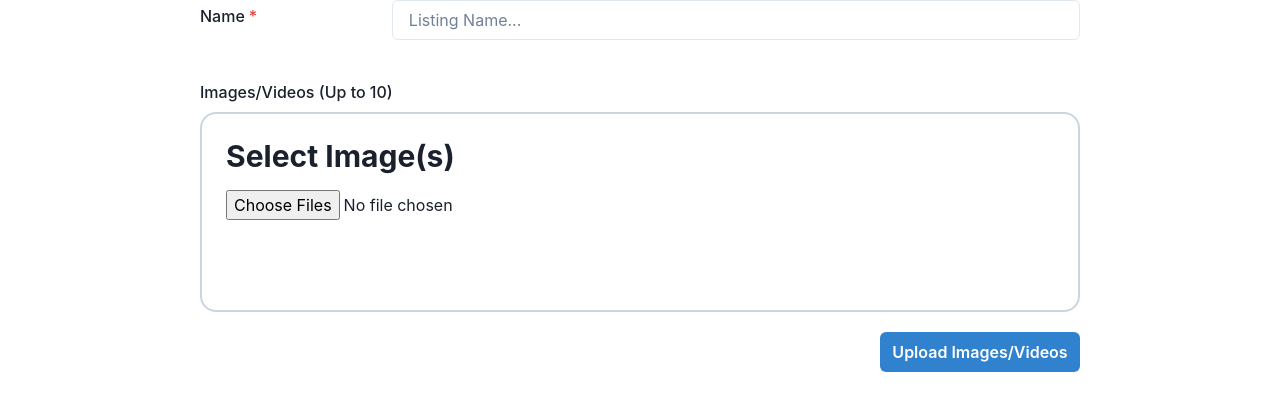
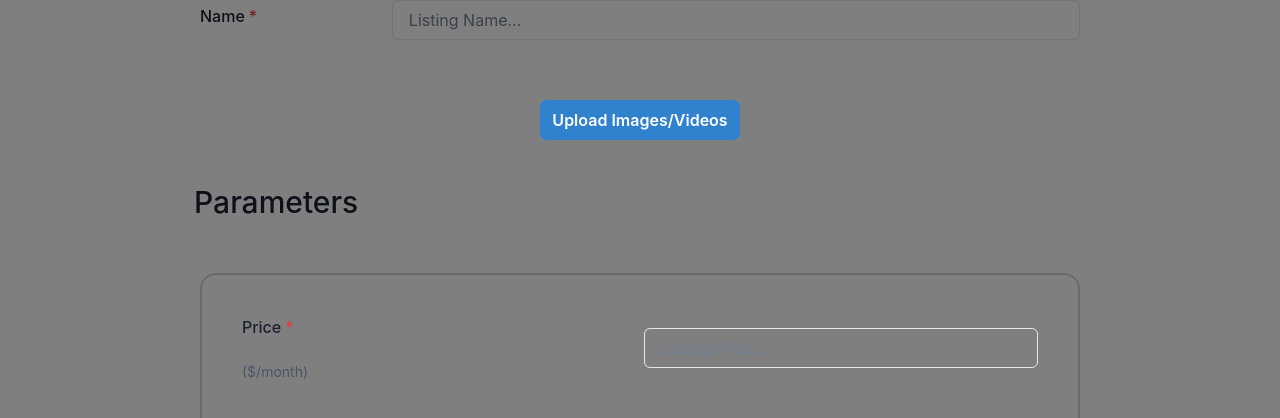
Before and after one commit to sakshisubedi/house-renting-application, a React (Create React App) app in the folder client/: page /AddListingPage in a window 1280 px wide. Both pictures are taken after a click on the button "Upload Images/Videos". Shown: the part 298-716 px from the top of the page. Built offline with nearby package versions, Linux system fonts and the light colour scheme.

Commit message:
Chnaged the popup

```diff
--- a/client/src/Components/AddListingPage.js
+++ b/client/src/Components/AddListingPage.js
@@ -6,6 +6,7 @@ import {
   FormLabel,
   Input,
   Textarea,
+  Image,
   HStack,
   Heading,
   FormHelperText,
@@ -36,7 +37,7 @@ function AddListingPage() {
   const [desc, setDesc] = React.useState();
   const [media, setMedia] = React.useState([]);
   const [selectedImages, setSelectedImages] = React.useState([]);
-
+  const [popup, setPopup] = React.useState(false);
   const onImageChange = (event) => {
     if (event.target.files && event.target.files.length > 0) {
       let images = [];
@@ -54,8 +55,14 @@ function AddListingPage() {
       }
     }
   };
+
   const uploadImages = () => {
     setMedia(selectedImages);
+    setPopup(false);
+  };
+
+  const showPopup = () => {
+    setPopup(true);
   };
 
   const updateListingData = () => {
@@ -167,7 +174,25 @@ function AddListingPage() {
                   />
                 </HStack>
               </FormControl>
-              <FormControl id="media">
+              {/* </FormControl> */}
+
+              {popup && (
+                <Box
+                  position="absolute"
+                  width="100%"
+                  height="100%"
+                  backgroundColor={"rgba(00,00,00,0.5)"}
+                >
+                  <FormControl
+                    id="media"
+                    position=" relative"
+                    top="50%"
+                    left="50%"
+                    background="white"
+                    z-index="99999"
+                    transform="translate(-50%, -50%)"
+                    width="600px"
+                  >
                     <FormLabel w={"100%"}>Images/Videos (Up to 10)</FormLabel>
                     <Box
                       w={"100%"}
@@ -178,7 +203,14 @@ function AddListingPage() {
                     >
                       {/*  */}
                       {/* IMAGES */}
-                  <Box textAlign="left" my={6} mx={6}>
+                      <Box
+                        textAlign="left"
+                        my={6}
+                        mx={6}
+                        position="absolute"
+                        width="70%"
+                        height="50%"
+                      >
                         <Heading size="lg" mb="4">
                           Select Image(s)
                         </Heading>
@@ -188,6 +220,15 @@ function AddListingPage() {
                           onChange={onImageChange}
                           multiple
                         />
+                        <Button
+                          type="submit"
+                          variant="solid"
+                          colorScheme="blue"
+                          w={100}
+                          onClick={uploadImages}
+                        >
+                          Save
+                        </Button>
                       </Box>
                       {/* <UploadImage /> */}
 
@@ -195,16 +236,6 @@ function AddListingPage() {
 
                       {/*  */}
                     </Box>
-                <Button
-                  variant="solid"
-                  colorScheme="blue"
-                  w={200}
-                  mt={5}
-                  float={"right"}
-                  onClick={uploadImages}
-                >
-                  Upload Images/Videos
-                </Button>
 
                     {/* <Box bg="blue">
                 {media.map((image) => (
@@ -212,6 +243,57 @@ function AddListingPage() {
                 ))}
               </Box> */}
                   </FormControl>
+                </Box>
+              )}
+
+              {media.length && (
+                <Box
+                  w={"100%"}
+                  h={200}
+                  border="2px"
+                  borderColor="gray.300"
+                  borderRadius={"2xl"}
+                >
+                  {/* const images = selectedImages.map((imageData) => {
+    const imageUrl = URL.createObjectURL(imageData);
+    const img = <img src={imageUrl} />;
+    return img;
+  }); */}
+                  {media.map(
+                    (imageData) => {
+                      return URL.createObjectURL(
+                        imageData.slice(22, imageData.length)
+                      );
+
+                      // (
+                      //   <Image
+                      //     width="200px"
+                      //     height="150px"
+                      //     borderRadius={"10px"}
+                      //     src={URL.createObjectURL(imageData)}
+                      //   />
+                      // );
+
+                      // const imageUrl = URL.createObjectURL(imageData);
+                      // const img = (
+                      // );
+                      // return img;
+                    }
+                    // <Text key={image}>{image}</Text>
+                  )}
+                </Box>
+              )}
+              <Button
+                variant="solid"
+                colorScheme="blue"
+                align="right"
+                w={200}
+                mt={5}
+                float={"right"}
+                onClick={showPopup}
+              >
+                Upload Images/Videos
+              </Button>
               <FormLabel w={"100%"} fontSize={"3xl"}>
                 Parameters
               </FormLabel>
```
Lines whose indentation alone changed are shown as unchanged.
